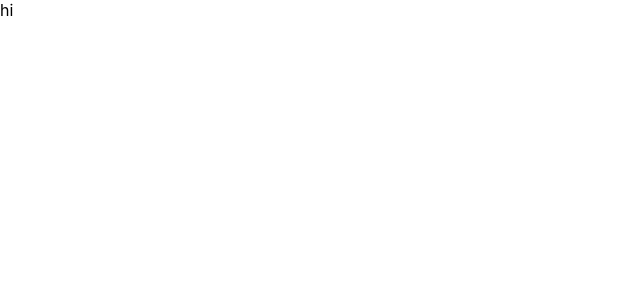
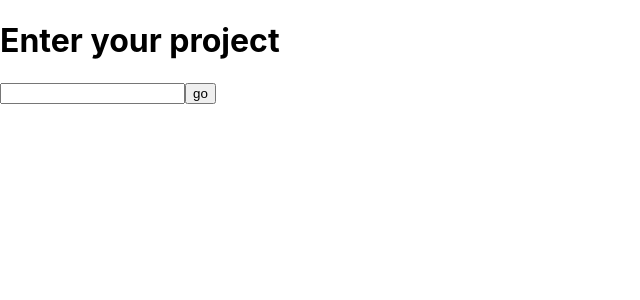
Before and after one commit to slawcka/react-time-tracker19, a React (Create React App) app: page / in a window 1280 px wide. Shown: the top 300 px of the page, without its empty margins (0-640 px from the left). Built offline with nearby package versions, Linux system fonts and the light colour scheme.

Commit message:
timer in app

```diff
--- a/src/App.js
+++ b/src/App.js
@@ -1,13 +1,76 @@
 import React, { Component } from 'react';
 import './App.css';
+import Projectsinput from './components/Projectsinput'
+import ProjectItem from './components/ProjectItem'
+class App extends Component {
+  constructor(props){
+    super(props);
+    this.state={
+      input:'',
+      projects:[],
+      intervalID:''
+    }
+    this.handleChange=this.handleChange.bind(this)
+    this.handleSubmit=this.handleSubmit.bind(this)
+    this.updateTime=this.updateTime.bind(this)
+    this.timer=this.timer.bind(this)
+  }
 
-class App extends Component {
+  handleChange(e){
+    this.setState({
+      input:e.target.value
+    })
+  }
+  handleSubmit(e){
+    e.preventDefault()
+    let projects=this.state.projects
+    let id
+    if (projects.length > 0) {
+      id = projects[projects.length - 1].id + 1
+    } else {
+      id = 0
+    }
+    let array=this.state.projects;
+    array.push({id,name:this.state.input,time:0,intervalID:id})
+    this.setState({
+      projects:array
+    })
+    this.setState({
+      input:''
+    })
+    this.timer(id)
+  }
+    timer(id){
+    let seconds,items,item,intervalID;
+    seconds=this.state.projects[id].time;
+    //copy project from state
+    items=[...this.state.projects];
+    item={...items[id]};
+
+
+    intervalID=setInterval(()=>{
+      seconds++
+      item.time=seconds
+      items[id]=item
+      this.setState({
+        projects:items
+      })
+
+    },1000)
+    item.intervalID=intervalID
+  }
+ updateTime(id){
+   this.setState({
+     projects:id
+   })
+ }
   render() {
     return (
       <div className="App">
-       hi
+       <Projectsinput vals={this.state.input} handleChange={this.handleChange} handleSubmit={this.handleSubmit}  />
+       <ProjectItem projects={this.state.projects} timer={this.timer} />
       </div>
-    );
+    )
   }
 }
 
--- /dev/null
+++ b/src/components/ProjectItem.jsx
@@ -0,0 +1,19 @@
+import React from 'react';
+
+const ProjectItem = (props) => {
+
+    return (
+        <div className='box'>
+         { props.projects.map(e=> {
+
+              return (
+                  <h1>labas {e.time}</h1>
+              )
+          })}
+
+
+        </div>
+    );
+};
+
+export default ProjectItem;
--- /dev/null
+++ b/src/components/Projectsinput.jsx
@@ -0,0 +1,17 @@
+import React from 'react';
+
+const Projectsinput = (props) => {
+    return (
+        <div>
+            <h1>Enter your project</h1>
+
+            <form onSubmit={props.handleSubmit}>
+                <input type="text" value={props.vals} onChange={props.handleChange}/>
+                <input type="submit" value='go'  />
+            </form>
+
+        </div>
+    );
+};
+
+export default Projectsinput;
```
Also changed, not shown: src/components/PauseResume.jsx (added, +13 -0 lines).
